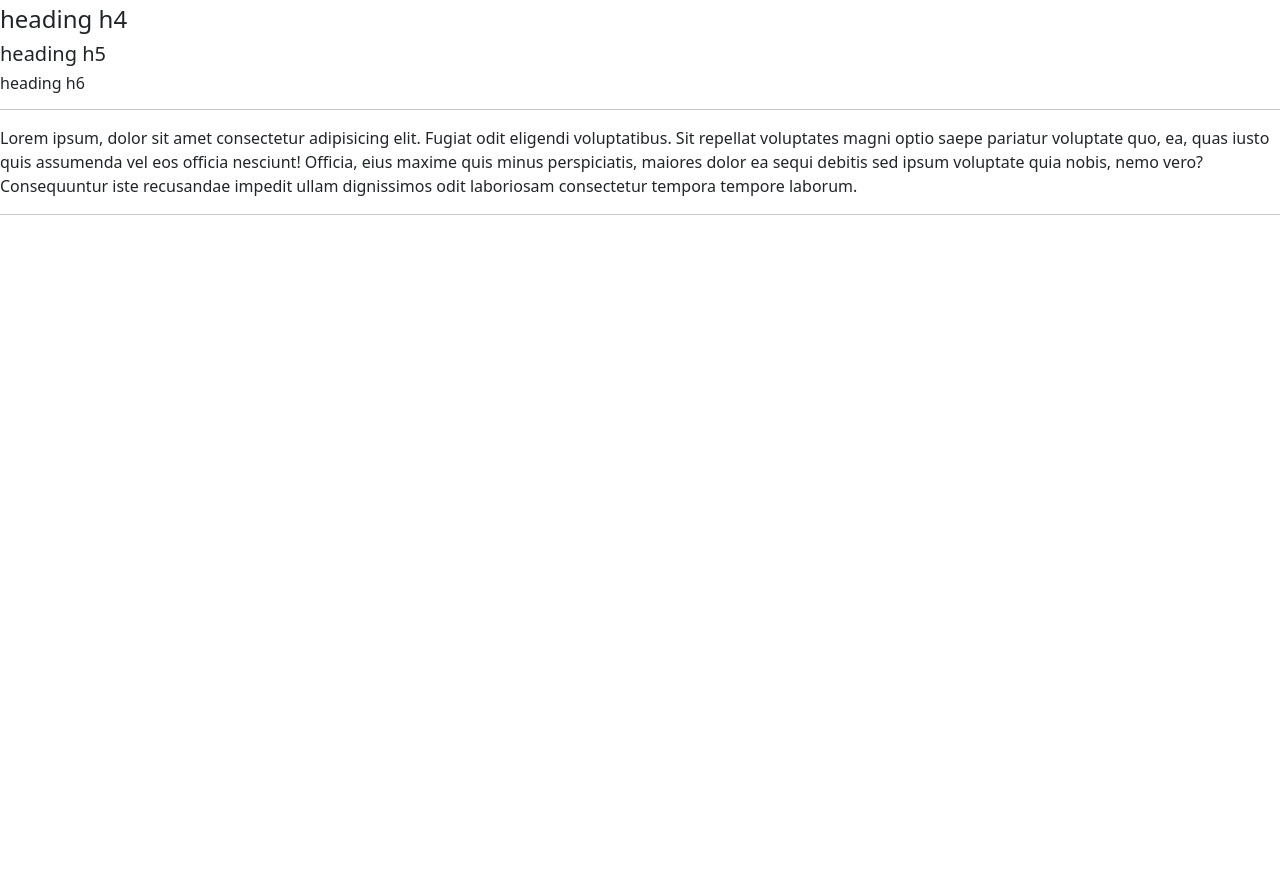
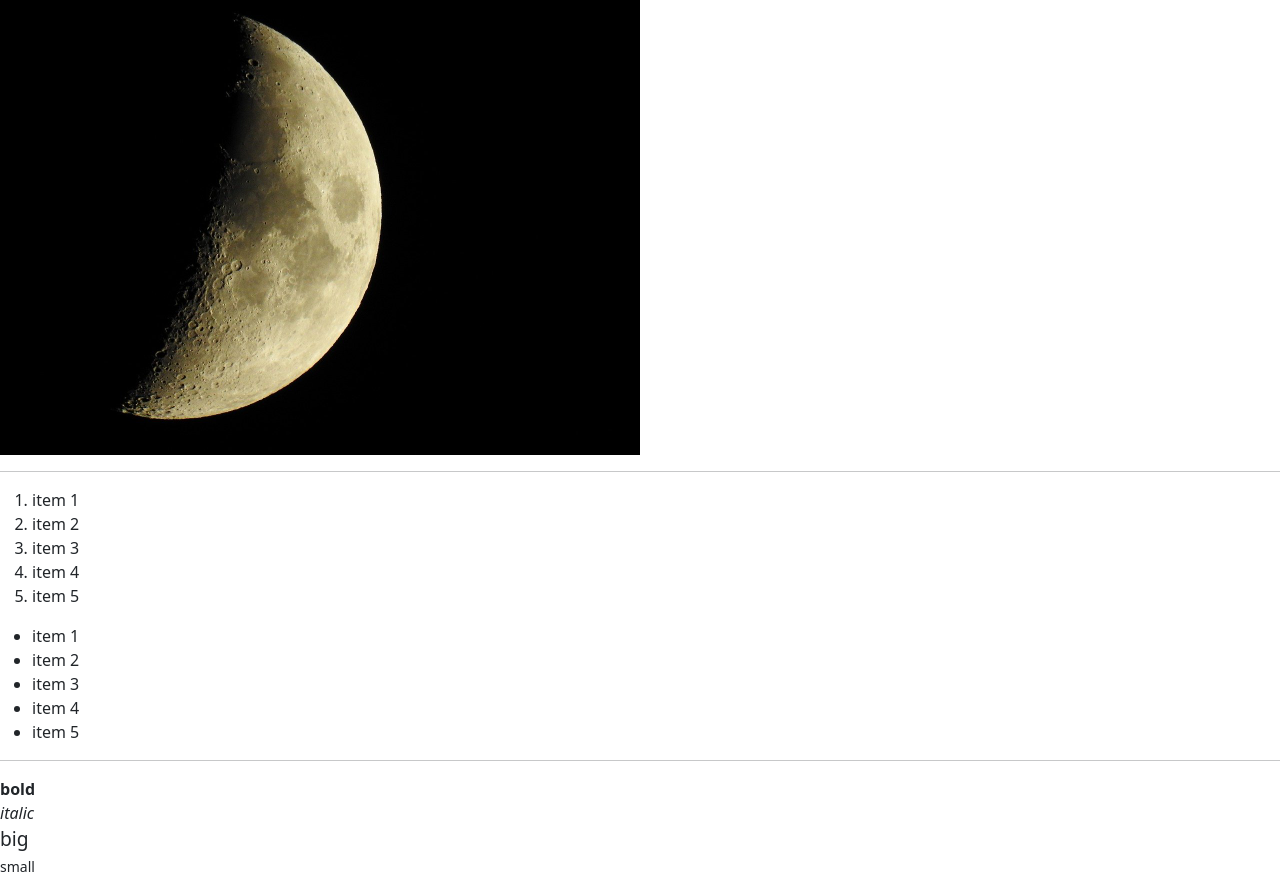
Before and after one commit to hamitmizrak/Ecodation_ReactNative_Javascript1, a plain HTML site: page index.html in a window 1280 px wide. Shown: the part 529-1409 px from the top of the page. Before the commit the page ends 800 px from the top, so only its background shows below. Drawn offline with nearby package versions, Linux system fonts and the light colour scheme.

Commit message:
listeler, image, link

```diff
--- a/index.html
+++ b/index.html
@@ -18,6 +18,29 @@
 
 <body>
     <!-- start codes -->
+
+    <a href="https://www.ecodation.com" target="_blank">
+        <img src="img/moon.jpg" width="50%" alt="resim yoktur">
+    </a> <br>
+
+    <a href="https://www.ecodation.com" target="_blank">Click Me!</a> <br>
+    <img src="img/moon.jpg" width="50%" alt="resim yoktur">
+    <hr>
+    <ol>
+        <li>item 1</li>
+        <li>item 2</li>
+        <li>item 3</li>
+        <li>item 4</li>
+        <li>item 5</li>
+    </ol>
+
+    <ul>
+        <li>item 1</li>
+        <li>item 2</li>
+        <li>item 3</li>
+        <li>item 4</li>
+        <li>item 5</li>
+    </ul>
 
     <hr>
     <b>bold</b> <br>
```
